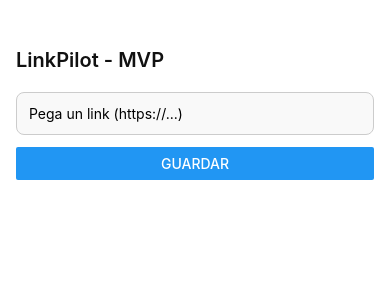
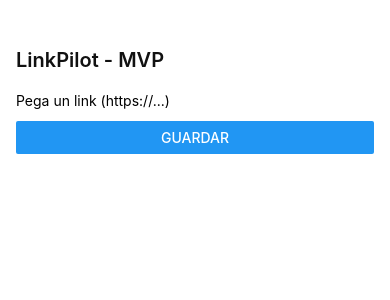
Before and after one commit to felixbonillo/linkpilot, a React Native app: screen / in a window 390 px wide. Shown: the top 300 px of the page. Built offline with nearby package versions, Linux system fonts and the light colour scheme.

Commit message:
style, mejora en input, y estilos de error

```diff
--- a/App.tsx
+++ b/App.tsx
@@ -54,12 +54,13 @@
       <Text style={styles.h1}>LinkPilot - MVP</Text>
 
       <TextInput
+        testID="url-input"
         placeholder="Pega un link (https://...)"
         value={url}
         onChangeText={setUrl}
         autoCapitalize="none"
         keyboardType="url"
-        style={styles.input}
+        style={styles.input, save.status === "error" && styles.inputError}
 
       />
       <Button title={save.status === 'saving' ? 'Guardando...' : 'Guardar'} onPress={addLink} />
```
